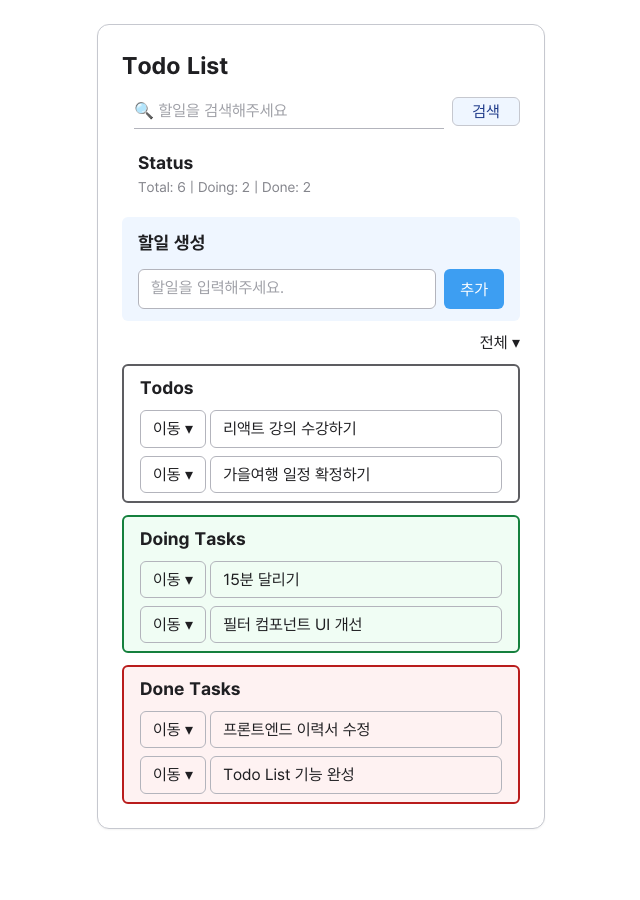
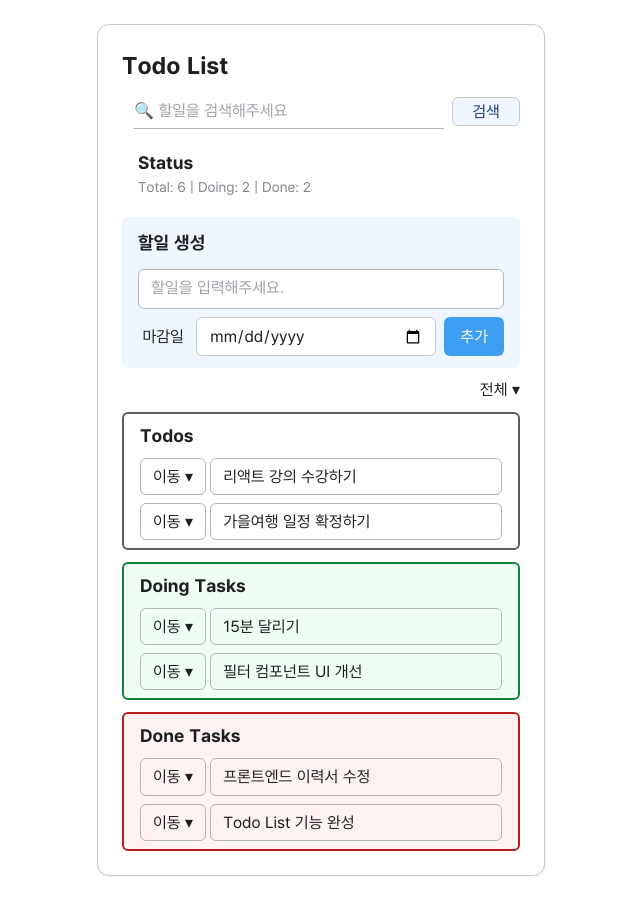
Before and after one commit to sinyroom/To-do-List, a Next.js app: page / in a window 1280 px wide. Shown: the whole page, without its empty margins (319-959 px from the left). Before the commit the page ends 853 px from the top, so only its background shows below. Built offline with nearby package versions, Linux system fonts and the light colour scheme.

Commit message:
refactor(TaskItem): Task 상태 컴포넌트 중복 최소화

```diff
--- a/src/app/(global)/page.tsx
+++ b/src/app/(global)/page.tsx
@@ -1,22 +1,50 @@
 'use client';
 
 import CreateTask from '@/components/pages/main/CreateTask';
-import DoingTasks from '@/components/pages/main/DoingTasks';
-import DoneTasks from '@/components/pages/main/DoneTasks';
 import Filter from '@/components/pages/main/Filter';
 import SearchBar from '@/components/pages/main/SearchBar';
 import TaskStatus from '@/components/pages/main/TaskStatus';
-import Todos from '@/components/pages/main/Todos';
 import { useState } from 'react';
 import type { Task } from '@/types/taskType';
+import TaskList from '@/components/pages/main/TaskList';
+import {
+  doingOptions,
+  doneOptions,
+  todoOptions,
+} from '@/constants/dropdownOptions';
 
 const initialMockTasks: Task[] = [
-  { id: 1, title: '리액트 강의 수강하기', status: 'todo' },
-  { id: 2, title: '15분 달리기', status: 'doing' },
-  { id: 3, title: '프론트엔드 이력서 수정', status: 'done' },
-  { id: 4, title: '필터 컴포넌트 UI 개선', status: 'doing' },
-  { id: 5, title: '가을여행 일정 확정하기', status: 'todo' },
-  { id: 6, title: 'Todo List 기능 완성', status: 'done' },
+  {
+    id: 1,
+    title: '리액트 강의 수강하기',
+    status: 'todo',
+    dueDate: '2025-12-15',
+  },
+  { id: 2, title: '15분 달리기', status: 'doing', dueDate: '2025-12-11' },
+  {
+    id: 3,
+    title: '프론트엔드 이력서 수정',
+    status: 'done',
+    dueDate: '2025-12-10',
+  },
+  {
+    id: 4,
+    title: '필터 컴포넌트 UI 개선',
+    status: 'doing',
+    dueDate: '2025-12-12',
+  },
+  {
+    id: 5,
+    title: '가을여행 일정 확정하기',
+    status: 'todo',
+    dueDate: '2025-12-20',
+  },
+  {
+    id: 6,
+    title: 'Todo List 기능 완성',
+    status: 'done',
+    dueDate: '2025-12-09',
+  },
 ];
 
 export default function Page() {
@@ -37,24 +65,18 @@ export default function Page() {
       t.title.toLowerCase().includes(search.toLowerCase())
   );
 
-  const handleAddTask = (title: string) => {
+  const handleAddTask = (title: string, dueDate: string) => {
     const trimmed = title.trim();
     if (!trimmed) return;
     setTasks((prev) => [
       ...prev,
-      { id: Date.now(), title: trimmed, status: 'todo' },
+      { id: Date.now(), title: trimmed, status: 'todo', dueDate },
     ]);
   };
 
   const handleChangeStatus = (id: number, status: Task['status']) => {
     setTasks((prev) => prev.map((t) => (t.id === id ? { ...t, status } : t)));
   };
-
-  const statusComponents = [
-    { status: 'todo', Component: Todos },
-    { status: 'doing', Component: DoingTasks },
-    { status: 'done', Component: DoneTasks },
-  ];
 
   return (
     <main className='flex min-h-screen justify-center p-6'>
@@ -68,15 +90,35 @@ export default function Page() {
         <TaskStatus tasks={tasks} />
         <CreateTask onAdd={handleAddTask} />
         <Filter onChange={setFilter} />
-        {statusComponents
-          .filter(({ status }) => filter === 'all' || filter === status)
-          .map(({ status, Component }) => (
-            <Component
-              key={status}
-              tasks={searchedTasks.filter((t) => t.status === status)}
-              onChangeStatus={handleChangeStatus}
-            />
-          ))}
+        <TaskList
+          tasks={searchedTasks}
+          status='todo'
+          title='Todos'
+          options={todoOptions}
+          bgColor=''
+          borderColor='border-gray-700'
+          onChangeStatus={handleChangeStatus}
+        />
+
+        <TaskList
+          tasks={searchedTasks}
+          status='doing'
+          title='Doing Tasks'
+          options={doingOptions}
+          bgColor='bg-green-50'
+          borderColor='border-green-700'
+          onChangeStatus={handleChangeStatus}
+        />
+
+        <TaskList
+          tasks={searchedTasks}
+          status='done'
+          title='Done Tasks'
+          options={doneOptions}
+          bgColor='bg-red-50'
+          borderColor='border-red-700'
+          onChangeStatus={handleChangeStatus}
+        />
       </div>
     </main>
   );
--- a/src/components/pages/main/CreateTask.tsx
+++ b/src/components/pages/main/CreateTask.tsx
@@ -3,11 +3,12 @@
 import { useState } from 'react';
 
 type Props = {
-  onAdd: (title: string) => void;
+  onAdd: (title: string, dueDate: string) => void;
 };
 
 export default function CreateTask({ onAdd }: Props) {
   const [value, setValue] = useState('');
+  const [dueDate, setDueDate] = useState('');
   const [error, setError] = useState('');
 
   const handleAdd = () => {
@@ -23,23 +24,33 @@ export default function CreateTask({ onAdd }: Props) {
       return;
     }
 
-    onAdd(trimmed);
+    onAdd(trimmed, dueDate);
     setValue('');
+    setDueDate('');
     setError('');
   };
 
   return (
     <div className='flex items-center justify-center'>
       <div className='w-full rounded-md bg-blue-50 px-4 py-3'>
-        <div className='text-lg font-semibold'>할일 생성</div>
-        <div className='mt-3 flex w-full gap-2'>
+        <h2 className='text-lg font-semibold'>할일 생성</h2>
+        <div className='mt-3 flex flex-col w-full gap-2'>
           <textarea
             placeholder='할일을 입력해주세요.'
-            className='min-w-0 flex-1 rounded-md border border-gray-300 px-3 py-2 outline-none resize-none sm:h-10 h-16'
+            className='w-full rounded-md border border-gray-300 px-3 py-2 outline-none resize-none sm:h-10 h-16'
             value={value}
             onChange={(e) => setValue(e.target.value)}
           />
-
+          <div className='flex gap-2'>
+            <h3 className='w-20 flex items-center justify-center text-bold'>
+              마감일
+            </h3>
+            <input
+              type='date'
+              value={dueDate}
+              onChange={(e) => setDueDate(e.target.value)}
+              className='w-full rounded-md border px-3 py-2'
+            />
             <button
               className='shrink-0 rounded-md bg-primary-500 px-4 py-2 text-white hover:bg-blue-500'
               onClick={handleAdd}
@@ -47,6 +58,7 @@ export default function CreateTask({ onAdd }: Props) {
               추가
             </button>
           </div>
+        </div>
         {error && <div className='text-red-500 text-sm mt-2 pl-1'>{error}</div>}
       </div>
     </div>
--- a/src/components/pages/main/DoingTasks.tsx
+++ /dev/null
@@ -1,45 +0,0 @@
-'use client';
-
-import type { Task } from '@/types/taskType';
-import DropdownList from './DropdownList';
-import { doingOptions } from '@/constants/dropdownOptions';
-
-type Props = {
-  tasks: Task[];
-  onChangeStatus: (id: number, status: Task['status']) => void;
-};
-
-export default function DoingTasks({ tasks, onChangeStatus }: Props) {
-  const doing = tasks.filter((t) => t.status === 'doing');
-
-  return (
-    <div className='flex items-center justify-center'>
-      <div className='w-full rounded-md border border-2 border-green-700 bg-green-50 px-4 py-2'>
-        <div className='text-lg font-semibold'>Doing Tasks</div>
-        <div className='mt-2 space-y-2'>
-          {doing.length === 0 ? (
-            <div className='text-sm text-gray-500'>
-              진행중인 할일이 없습니다
-            </div>
-          ) : (
-            doing.map((item) => (
-              <div
-                key={item.id}
-                className='flex items-center justify-between gap-1'
-              >
-                <DropdownList
-                  options={doingOptions}
-                  onChangeStatus={(status) => onChangeStatus(item.id, status)}
-                />
-
-                <div className='flex-1 min-w-0 rounded-md border border-gray-300 px-3 py-2 bg-green-50'>
-                  {item.title}
-                </div>
-              </div>
-            ))
-          )}
-        </div>
-      </div>
-    </div>
-  );
-}
--- a/src/components/pages/main/DoneTasks.tsx
+++ /dev/null
@@ -1,42 +0,0 @@
-'use client';
-
-import type { Task } from '@/types/taskType';
-import DropdownList from './DropdownList';
-import { doneOptions } from '@/constants/dropdownOptions';
-
-type Props = {
-  tasks: Task[];
-  onChangeStatus: (id: number, status: Task['status']) => void;
-};
-
-export default function DoneTasks({ tasks, onChangeStatus }: Props) {
-  const done = tasks.filter((t) => t.status === 'done');
-
-  return (
-    <div className='flex items-center justify-center'>
-      <div className='w-full rounded-md border border-2 border-red-700 bg-red-50 px-4 py-2'>
-        <div className='text-lg font-semibold'>Done Tasks</div>
-        <div className='mt-2 space-y-2'>
-          {done.length === 0 ? (
-            <div className='text-sm text-gray-500'>완료된 할일이 없습니다</div>
-          ) : (
-            done.map((item) => (
-              <div
-                key={item.id}
-                className='flex items-center justify-between gap-1'
-              >
-                <DropdownList
-                  options={doneOptions}
-                  onChangeStatus={(status) => onChangeStatus(item.id, status)}
-                />
-                <div className='flex-1 min-w-0 rounded-md border border-gray-300 px-3 py-2'>
-                  {item.title}
-                </div>
-              </div>
-            ))
-          )}
-        </div>
-      </div>
-    </div>
-  );
-}
--- /dev/null
+++ b/src/components/pages/main/TaskItem.tsx
@@ -0,0 +1,30 @@
+'use client';
+
+import type { Task } from '@/types/taskType';
+import DropdownList from './DropdownList';
+
+type Props = {
+  task: Task;
+  options: { label: string; value: Task['status'] }[];
+  onChangeStatus: (id: number, status: Task['status']) => void;
+  bgColor?: string;
+};
+
+export default function TaskItem({
+  task,
+  options,
+  onChangeStatus,
+  bgColor,
+}: Props) {
+  return (
+    <div className={`flex items-center justify-between gap-1 ${bgColor || ''}`}>
+      <DropdownList
+        options={options}
+        onChangeStatus={(status) => onChangeStatus(task.id, status)}
+      />
+      <div className='flex-1 min-w-0 rounded-md border border-gray-300 px-3 py-2'>
+        {task.title}
+      </div>
+    </div>
+  );
+}
--- /dev/null
+++ b/src/components/pages/main/TaskList.tsx
@@ -0,0 +1,50 @@
+'use client';
+
+import type { Task } from '@/types/taskType';
+import TaskItem from './TaskItem';
+
+type Props = {
+  tasks: Task[];
+  status: Task['status'];
+  options: { label: string; value: Task['status'] }[];
+  title: string;
+  bgColor?: string;
+  borderColor?: string;
+  onChangeStatus: (id: number, status: Task['status']) => void;
+};
+
+export default function TaskList({
+  tasks,
+  status,
+  options,
+  title,
+  bgColor = '',
+  borderColor = '',
+  onChangeStatus,
+}: Props) {
+  const filteredTasks = tasks.filter((t) => t.status === status);
+
+  return (
+    <div className='flex items-center justify-center'>
+      <div
+        className={`w-full rounded-md border-2 ${borderColor} ${bgColor} px-4 py-2`}
+      >
+        <div className='text-lg font-semibold'>{title}</div>
+        <div className='mt-2 space-y-2'>
+          {filteredTasks.length === 0 ? (
+            <div className='text-sm text-gray-500'>등록된 할일이 없습니다</div>
+          ) : (
+            filteredTasks.map((task) => (
+              <TaskItem
+                key={task.id}
+                task={task}
+                options={options}
+                onChangeStatus={onChangeStatus}
+              />
+            ))
+          )}
+        </div>
+      </div>
+    </div>
+  );
+}
--- a/src/components/pages/main/Todos.tsx
+++ /dev/null
@@ -1,43 +0,0 @@
-'use client';
-
-import type { Task } from '@/types/taskType';
-import DropdownList from './DropdownList';
-import { todoOptions } from '@/constants/dropdownOptions';
-
-type Props = {
-  tasks: Task[];
-  onChangeStatus: (id: number, status: Task['status']) => void;
-};
-
-export default function Todos({ tasks, onChangeStatus }: Props) {
-  const todos = tasks.filter((t) => t.status === 'todo');
-  const isEmpty = todos.length === 0;
-
-  return (
-    <div className='flex items-center justify-center'>
-      <div className='w-full rounded-md border border-2 border-gray-700 px-4 py-2'>
-        <div className='text-lg font-semibold'>Todos</div>
-        <div className='mt-2 space-y-2'>
-          {isEmpty ? (
-            <div className='text-sm text-gray-500'>등록된 할일이 없습니다</div>
-          ) : (
-            todos.map((item) => (
-              <div
-                key={item.id}
-                className='flex items-center justify-between gap-1'
-              >
-                <DropdownList
-                  options={todoOptions}
-                  onChangeStatus={(status) => onChangeStatus(item.id, status)}
-                />
-                <div className='flex-1 min-w-0 rounded-md border border-gray-300 px-3 py-2'>
-                  {item.title}
-                </div>
-              </div>
-            ))
-          )}
-        </div>
-      </div>
-    </div>
-  );
-}
--- a/src/types/taskType.ts
+++ b/src/types/taskType.ts
@@ -2,4 +2,5 @@ export interface Task {
   id: number;
   title: string;
   status: 'todo' | 'doing' | 'done';
+  dueDate?: string;
 }
```
Lines whose indentation alone changed are shown as unchanged.
